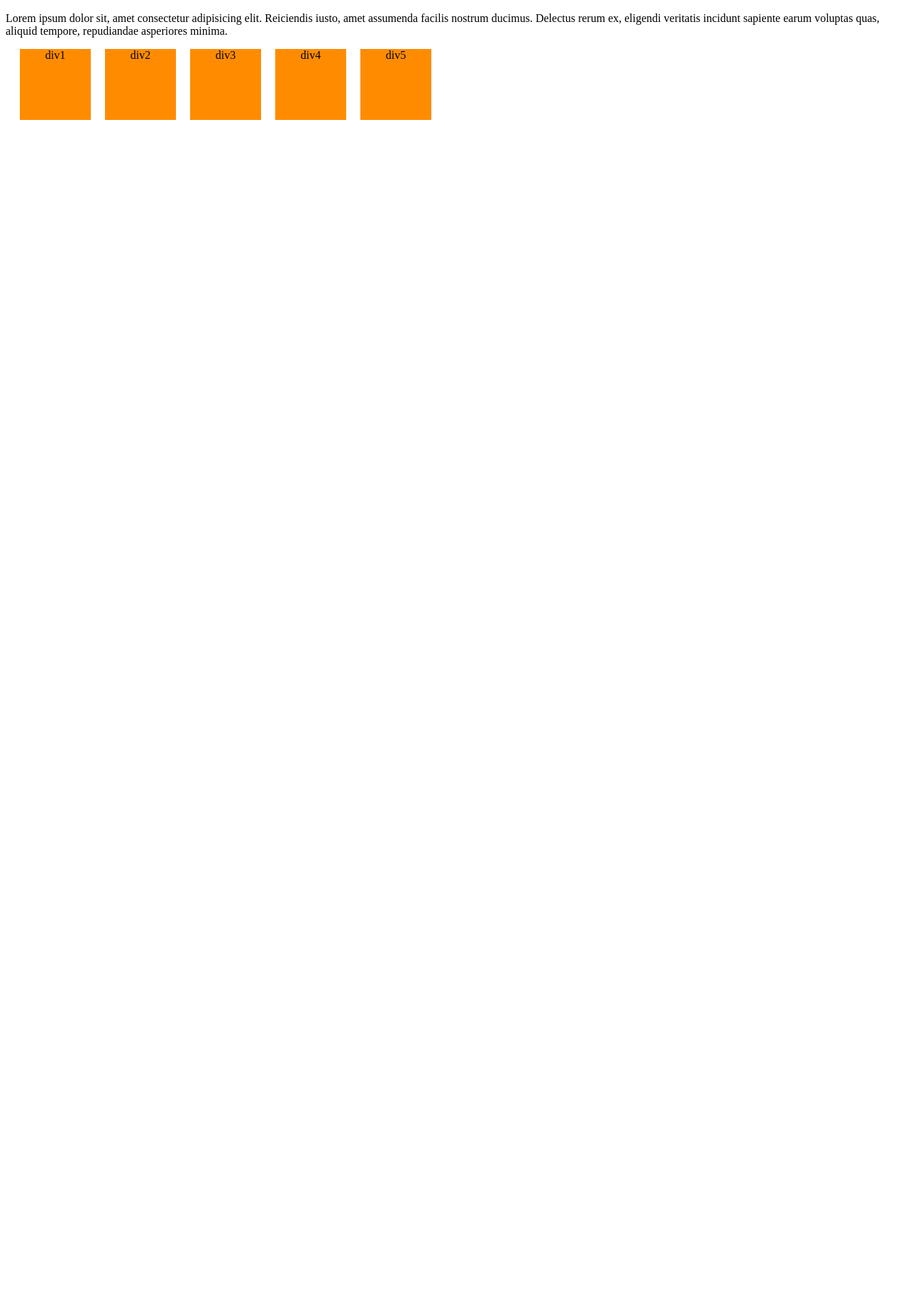
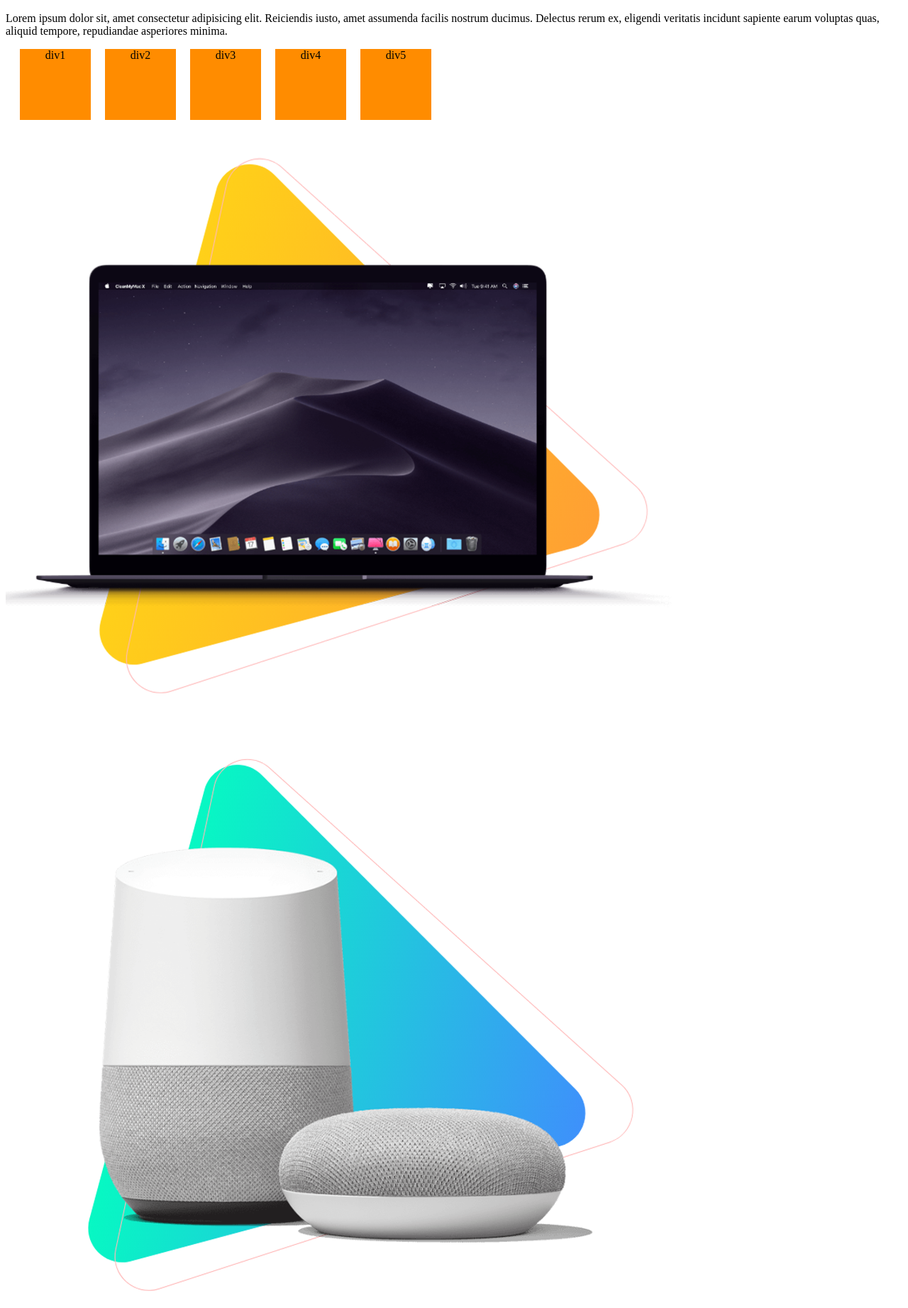
Before and after one commit to ProDesignerNurul/my-new-repo, a plain HTML site: page index.html in a window 1280 px wide. Shown: the part 57-1900 px from the top of the page at 71% size. Before the commit the page ends 800 px from the top, so only its background shows below. Drawn offline with Linux system fonts and the light colour scheme.

Commit message:
second commit

```diff
--- a/index.html
+++ b/index.html
@@ -17,5 +17,9 @@
     <div>div4</div>
     <div>div5</div>
 
+    <img src="banner-products/product-1.png" alt="">
+    <img src="banner-products/slider-1.png" alt="">
+    <img src="banner-products/slider-3.png" alt="">
+
 </body>
 </html>
--- a/style.css
+++ b/style.css
@@ -11,4 +11,5 @@ div {
     float: left;
     margin-left: 20px;
     text-align: center;
+
 }
```
Also changed, not shown: banner-products/product-1.png (added), banner-products/slider-1.png (added), banner-products/slider-3.png (added).
